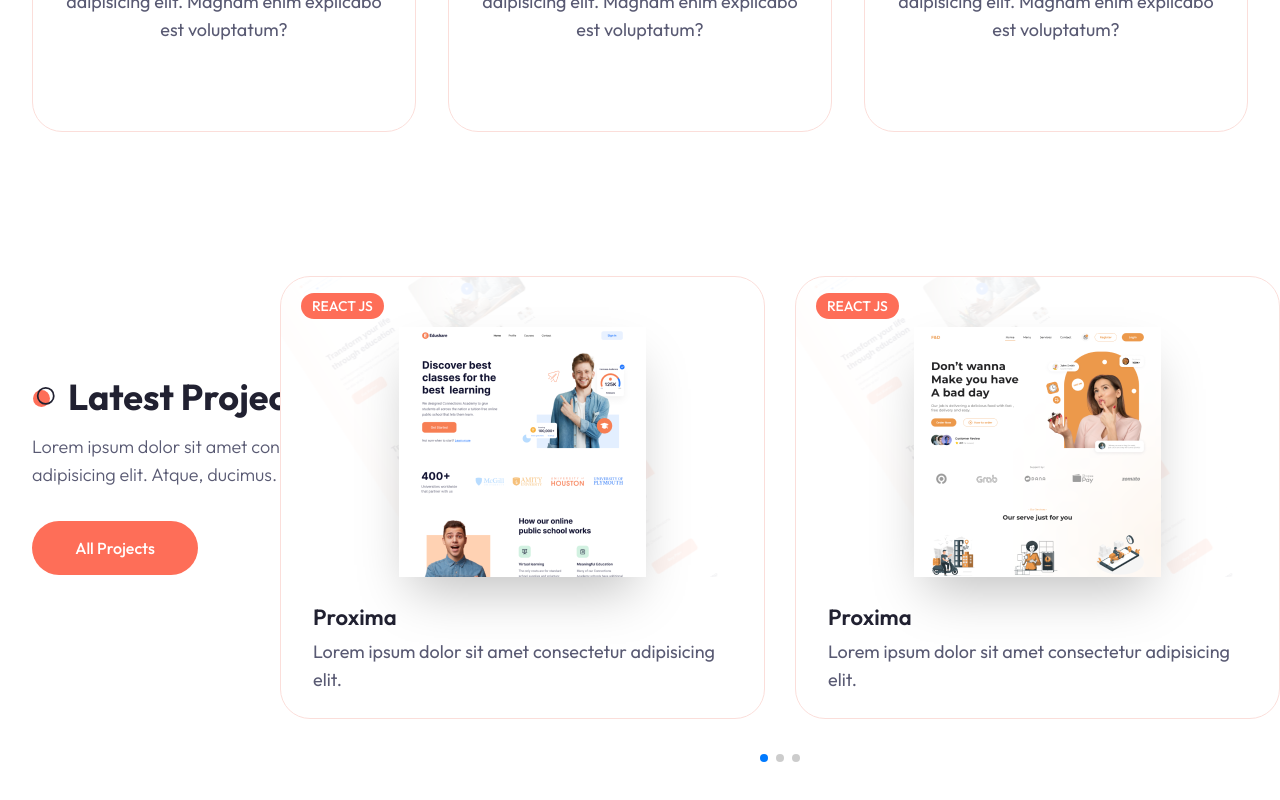
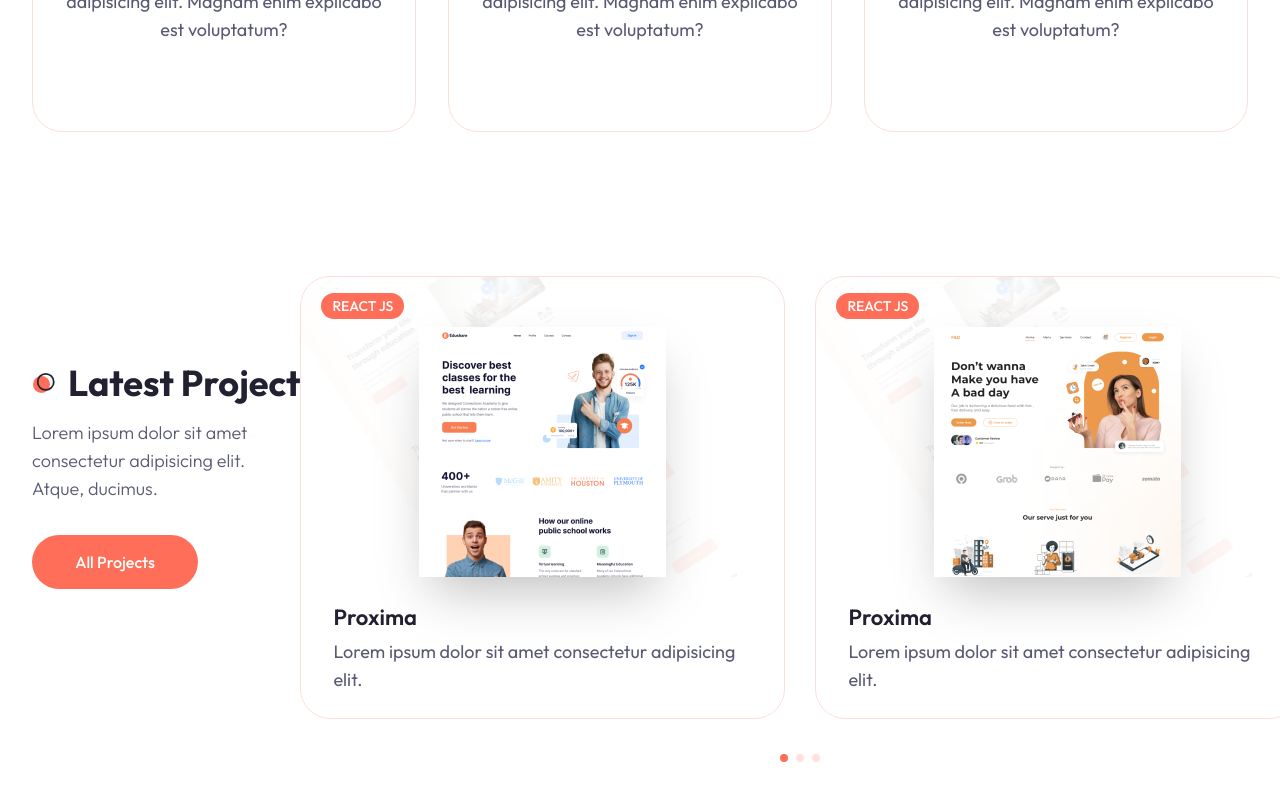
Before and after one commit to sami999khan999/portfolio, a Next.js app: page / in a window 1280 px wide. Shown: the part 1937-2737 px from the top of the page. Built offline with nearby package versions, Linux system fonts and the light colour scheme.

Commit message:
work section done

```diff
--- a/app/globals.css
+++ b/app/globals.css
@@ -94,6 +94,12 @@
   @apply text-[22px] font-semibold;
 }
 
+.swiper-horizontal > .section-pagination-bullets .swiper-pagination-bullet,
+.swiper-pagination-horizontal.swiper-pagination-bullets
+  .swiper-pagination-bullet {
+  @apply bg-primary;
+}
+
 /* * {
   @apply transition-colors duration-200;
 } */
--- a/app/page.jsx
+++ b/app/page.jsx
@@ -1,5 +1,6 @@
 import About from "@/components/About";
 import Hero from "@/components/Hero";
+import Reviews from "@/components/Reviews";
 import Services from "@/components/Services";
 import Work from "@/components/Work";
 import Image from "next/image";
@@ -11,6 +12,7 @@ export default function Home() {
       <About />
       <Services />
       <Work />
+      <Reviews />
     </main>
   );
 }
--- /dev/null
+++ b/components/Reviews.jsx
@@ -0,0 +1,22 @@
+"use client";
+
+import "swiper/css";
+import "swiper/css/pagination";
+import { Swiper, SwiperSlide } from "swiper/react";
+import { Pagination } from "swiper/modules";
+
+const reviewsData = [
+  {
+    avatar: "/reviews/avatar-1.png",
+    name: "Richard Thomas",
+    job: "Chief",
+    review:
+      "Lorem ipsum dolor sit amet consectetur adipisicing elit. Sequi quam mollitia eius!",
+  },
+];
+
+const Reviews = () => {
+  return <div></div>;
+};
+
+export default Reviews;
--- a/components/Work.jsx
+++ b/components/Work.jsx
@@ -48,7 +48,7 @@ const projectData = [
 const Work = () => {
   return (
     <section className="relative mb-12 md:mb-48">
-      <div className="container mx-auto">
+      <div className="container mx-auto flex flex-col md:flex-row">
         <div className="max-w-[400px] mx-auto md:mx-0 text-center md:text-left mb-12 md:h-[400px] flex flex-col justify-center items-center md:items-start">
           <h2 className="section-title mb-4">Latest Project</h2>
           <p className="subtitle mb-8">
@@ -62,12 +62,12 @@ const Work = () => {
         </div>
 
         {/* slider */}
-        <div className="md:max-w-[1000px] md:absolute right-0 top-0 ">
+        <div className="md:max-w-[1000px] ">
           <Swiper
             className="h-[500px]"
             slidesPerView={1}
             breakpoints={{
-              640: {
+              768: {
                 slidesPerView: 2,
               },
             }}
```
